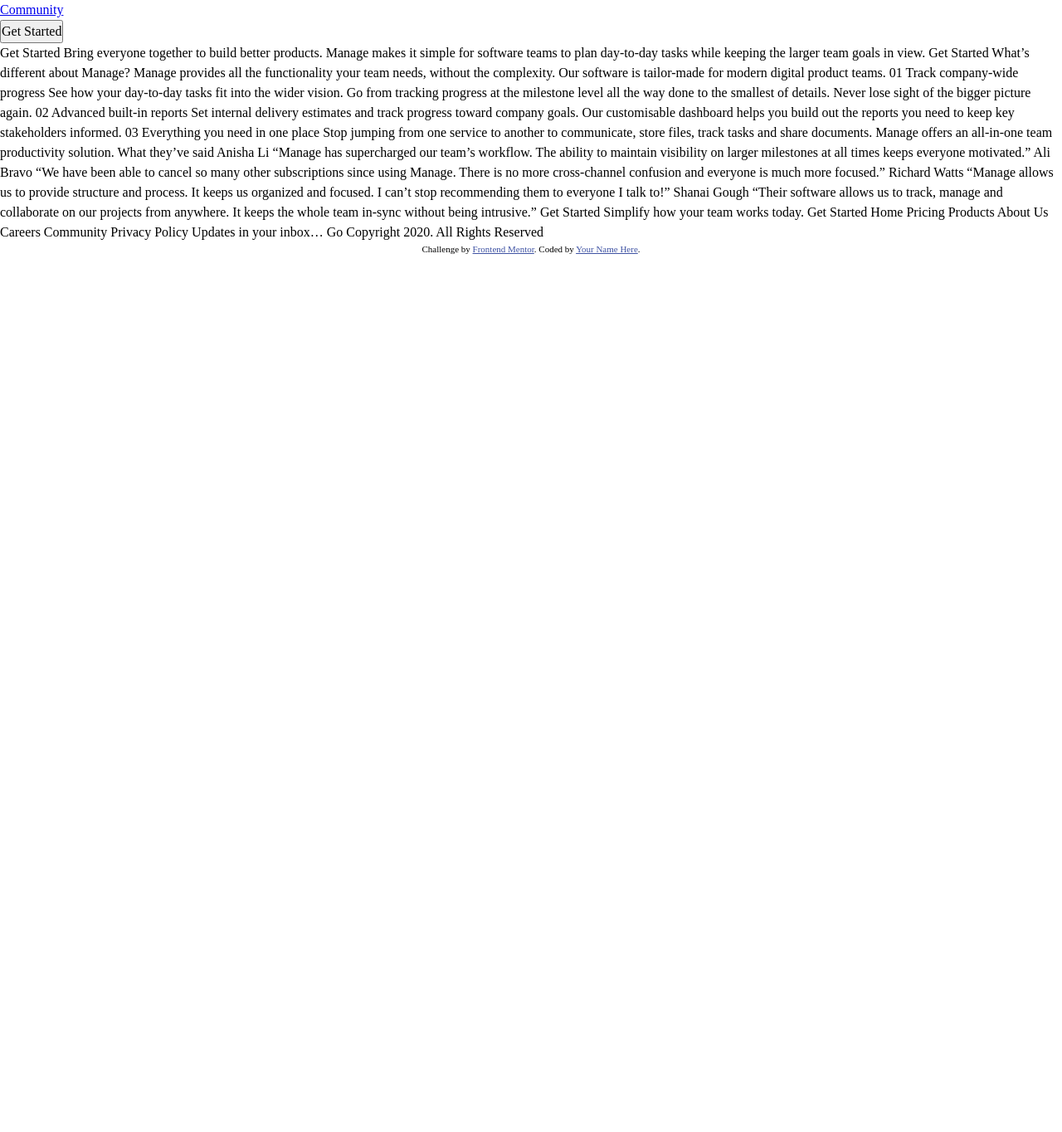
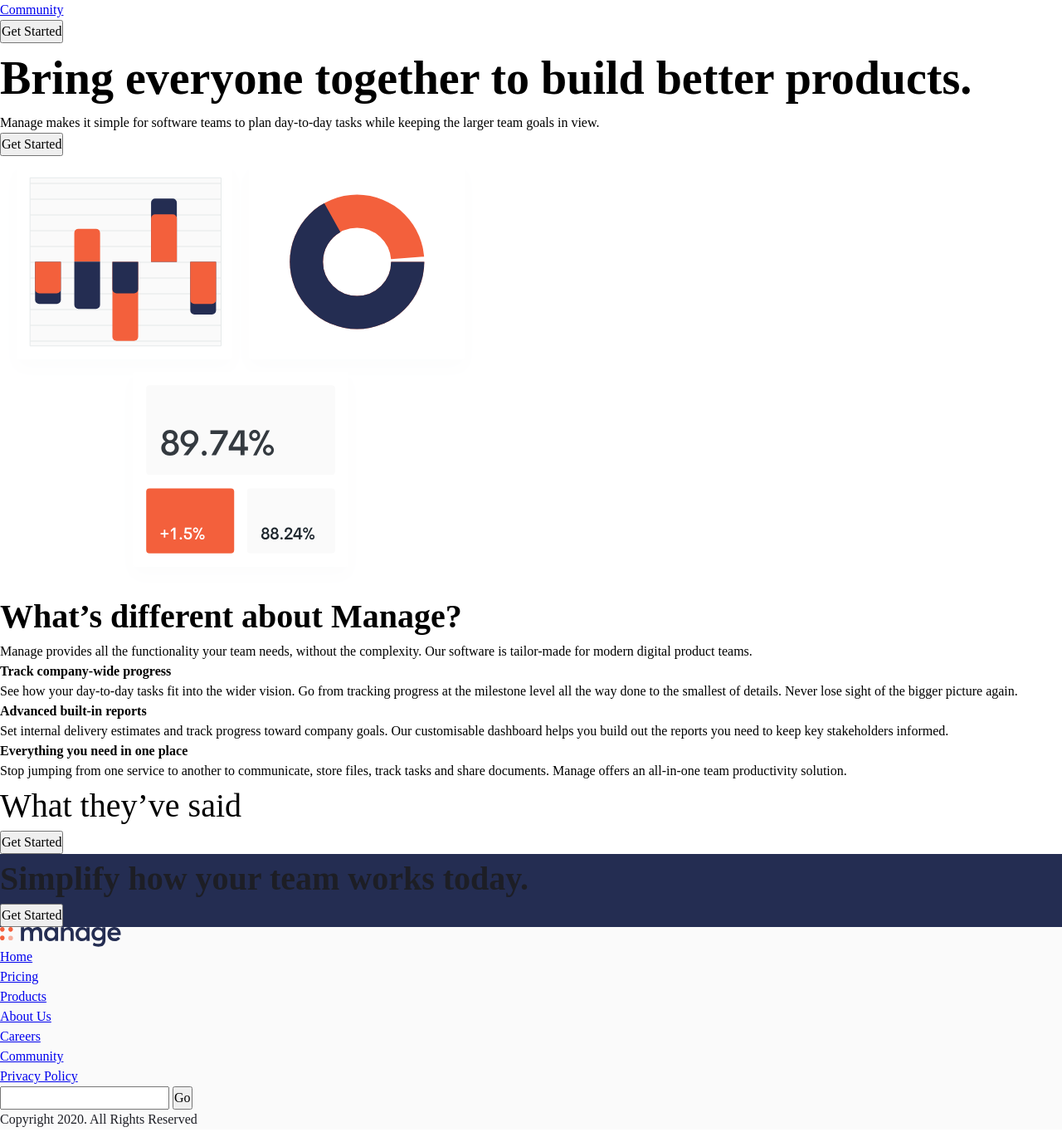
Before and after one commit to D3c1pher/fem-manage-landing-page, a website built with Vite: page index.html in a window 1280 px wide. Shown: the part 120-1484 px from the top of the page at 83% size. Before the commit the page ends 800 px from the top, so only its background shows below. Built offline with nearby package versions, Linux system fonts and the light colour scheme.

Commit message:
Updated index.html structure

```diff
--- a/index.html
+++ b/index.html
@@ -22,9 +22,9 @@
   <body>
     <header class="primary-header">
       <div class="container">
-        <a href="#"><img src="./images/logo.svg" alt="Logo"></a>
+        <a href="#"><img src="./images/logo.svg" alt="Manage"></a>
         <nav class="primary-navigation">
-          <ul role="list" class="nav-list">
+          <ul aria-label="Primary" role="list" class="nav-list">
             <li><a href="#">Pricing</a></li>
             <li><a href="#">Product</a></li>
             <li><a href="#">About Us</a></li>
@@ -36,46 +36,111 @@
       </div>
     </header>
 
+    <main>
+      <section>
+        <div class="container">
+          <div class="even-columns">
+            <div>
+              <h1 class="fs-primary-heading fw-bold">Bring everyone together to build better products.</h1>
+              <p>Manage makes it simple for software teams to plan day-to-day tasks while keeping the larger team goals in view.</p>
+              <button class="button">Get Started</button>
+            </div>
+            <div>
+              <img src="./images/illustration-intro.svg" alt="">
+            </div>
+          </div>
+        </div>
+      </section>
+      <section>
+        <div class="container">
+          <div class="even-columns">
+            <div>
+              <h2 class="fs-secondary-heading fw-bold">What’s different about Manage?</h2>
+              <p>Manage provides all the functionality your team needs, without the complexity. Our software is tailor-made for modern digital product teams.</p>
+            </div>
+            <div>
+              <ul role="list" class="numbered-items">
+                <li>
+                  <h3 class="fs-600 fw-bold">Track company-wide progress</h3>
+                  <p>See how your day-to-day tasks fit into the wider vision. Go from tracking progress at the milestone level all the way done to the smallest of details. Never lose sight of the bigger picture again.</p>
+                </li>
+                <li>
+                  <h3 class="fs-600 fw-bold">Advanced built-in reports</h3>
+                  <p>Set internal delivery estimates and track progress toward company goals. Our customisable dashboard helps you build out the reports you need to keep key stakeholders informed.</p>
+                </li>
+                <li>
+                  <h3 class="fs-600 fw-bold">Everything you need in one place</h3>
+                  <p>Stop jumping from one service to another to communicate, store files, track tasks and share documents. Manage offers an all-in-one team productivity solution.</p>
+                </li>
+              </ul>
+            </div>
+          </div>
+        </div>
+      </section>
 
+      <section class="carousel">
+        <h2 class="fs-secondary-heading">What they’ve said</h2>
+        <!-- Carousel Here -->
+        <button class="button">Get Started</button>
+      </section>
 
+      <section class="cta | bg-primary-400 text-neutral-100">
+        <div class="container">
+          <div class="even-columns">
+            <div>
+              <p class="fs-secondary-heading fw-bold">Simplify how your team works today.</p>
+            </div>
+            <div>
+              <button class="button" data-type="inverted">Get Started</button>
+            </div>
+          </div>
+        </div>
+      </section>
+    </main>
 
-
-
-
-    Get Started
-
-    Bring everyone together to build better products.
-
-    Manage makes it simple for software teams to plan day-to-day
-    tasks while keeping the larger team goals in view.
-
-    Get Started
-
-    What’s different about Manage?
-
-    Manage provides all the functionality your team needs, without
-    the complexity. Our software is tailor-made for modern digital
-    product teams.
+    <footer class="bg-neutral-900 text-neutral-100">
+      <div class="container">
+        <div class="even-columns">
+          <div>
+            <a href="#"><img src="./images/logo.svg" alt="Manage"></a>
+            <ul role="list" aria-label="Social links">
+              <li><a aria-label="facebook" href="#"></a></li>
+              <li><a aria-label="youtube" href="#"></a></li>
+              <li><a aria-label="twitter" href="#"></a></li>
+              <li><a aria-label="pinterest" href="#"></a></li>
+              <li><a aria-label="instagram" href="#"></a></li>
+            </ul>
+          </div>
+          <div>
+            <nav class="footer-nav">
+              <ul aria-label="Footer" role="list">
+                <li><a href="#">Home</a></li>
+                <li><a href="#">Pricing</a></li>
+                <li><a href="#">Products</a></li>
+                <li><a href="#">About Us</a></li>
+                <li><a href="#">Careers</a></li>
+                <li><a href="#">Community</a></li>
+                <li><a href="#">Privacy Policy</a></li>
+              </ul>
+            </nav>
+          </div>
+          <div>
+            <form action="">
+              <input type="email">
+              <button class="button">Go</button>
+              <p>Copyright 2020. All Rights Reserved</p>
+            </form>
+          </div>
+        </div>
+      </div>
+    </footer>
 
     01
-    Track company-wide progress
-    See how your day-to-day tasks fit into the wider vision. Go from
-    tracking progress at the milestone level all the way done to the
-    smallest of details. Never lose sight of the bigger picture again.
 
     02
-    Advanced built-in reports
-    Set internal delivery estimates and track progress toward company
-    goals. Our customisable dashboard helps you build out the reports
-    you need to keep key stakeholders informed.
 
     03
-    Everything you need in one place
-    Stop jumping from one service to another to communicate, store files,
-    track tasks and share documents. Manage offers an all-in-one team
-    productivity solution.
 
-    What they’ve said
 
     Anisha Li
     “Manage has supercharged our team’s workflow. The ability to maintain
@@ -94,23 +159,8 @@
     “Their software allows us to track, manage and collaborate on our projects
     from anywhere. It keeps the whole team in-sync without being intrusive.”
 
-    Get Started
-
-    Simplify how your team works today.
-    Get Started
-
-    Home
-    Pricing
-    Products
-    About Us
-    Careers
-    Community
-    Privacy Policy
 
     Updates in your inbox…
-    Go
-
-    Copyright 2020. All Rights Reserved
 
     <div class="attribution">
       Challenge by <a href="https://www.frontendmentor.io?ref=challenge" target="_blank">Frontend Mentor</a>.
```
